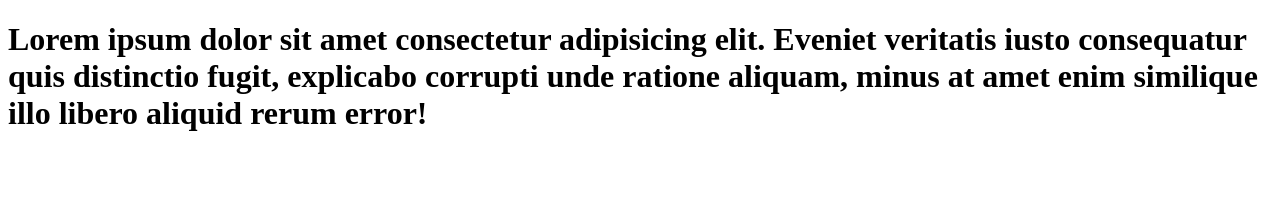
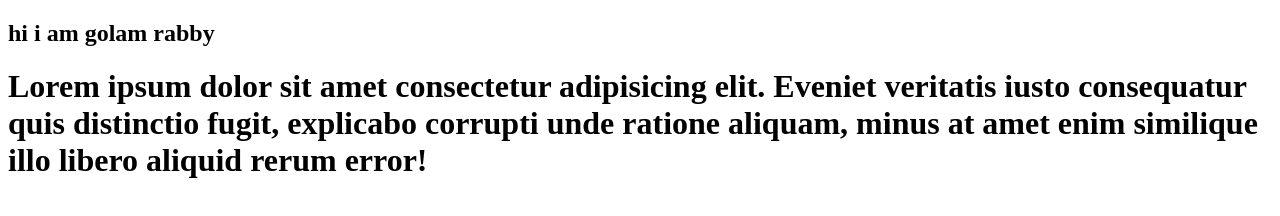
Before and after one commit to GolamRabby96/gitpractice, a plain HTML site: page index.html in a window 1280 px wide. Drawn offline with Linux system fonts and the light colour scheme.

Commit message:
Update index.html

```diff
--- a/index.html
+++ b/index.html
@@ -8,6 +8,7 @@
 </head>
 
 <body>
+    <h2>hi i am golam rabby</h2>
     <h1>Lorem ipsum dolor sit amet consectetur adipisicing elit. Eveniet veritatis iusto consequatur quis distinctio fugit, explicabo corrupti unde ratione aliquam, minus at amet enim similique illo libero aliquid rerum error!</h1>
 </body>
 
```
